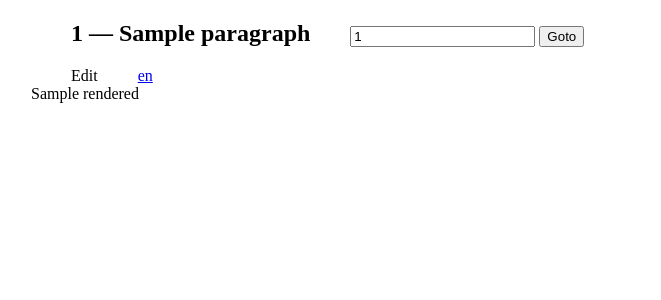
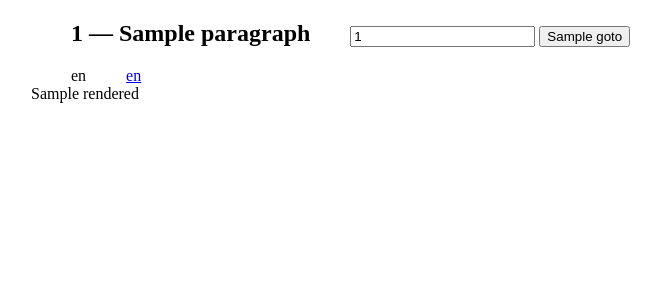
Before and after one commit to DobriniaMerk/EndlessQuest, a Flask app: template questsite/templates/paragraph/show.html in a window 1280 px wide. Shown: the top 300 px of the page, without its empty margins (309-970 px from the left). Run offline with Flask 3, Linux system fonts and the light colour scheme; the template is opened without the code that fills it: most values are stand-ins (such as "Sample title", 1, 10 or a date in 2020).

Commit message:
Localisation in the names

```diff
--- a/questsite/templates/paragraph/edit.html
+++ b/questsite/templates/paragraph/edit.html
@@ -1,7 +1,7 @@
 {% extends 'base.html' %}
 
 {% block header %}
-    <li><h1>{% block title %}Edit Paragraph{% endblock %}</h1>
+    <li><h1>{% block title %} {{ locale['edittitle'] }} {% endblock %}</h1>
 {% endblock %}
 
 {% block content %}
--- a/questsite/templates/paragraph/show.html
+++ b/questsite/templates/paragraph/show.html
@@ -1,19 +1,18 @@
 {% extends 'base.html' %}
-
 {% block title %}Paragraph{% endblock %}
 
 {% block header %}
     <li><h1>{{ paragraph['id'] }} — {{ paragraph['title'] }}</h1>
-    <li><form method="post">
+    <li class="right"><form method="post">
         <input name="id" type="number" min="0"  value="{{ paragraph['id'] }}" required>
-        <input type="submit" value="Goto">
+        <input type="submit" value="{{ locale['goto'] }}">
     </form>
     {% if paragraph['protected'] == 0 %}
-        <li><a class="edit" href="{{ url_for('paragraph.edit', lang=paragraph['lang'], id=paragraph['id']) }}">{% if exists %} Edit {% else %} Add {% endif %}</a>
+        <li class="right"><a class="edit" href="{{ url_for('paragraph.edit', lang=paragraph['lang'], id=paragraph['id']) }}">{% if exists %} {{ locale['edit'] }} {% else %} {{ locale['add'] }} {% endif %}</a>
     {% else %}
-        <li><a>Edit</a>
+        <li class="right"><a>{{ locale[edit] }}</a>
     {% endif %}
-    <li><a class="lang" href="{{ url_for('paragraph.show', lang=('en' if paragraph['lang'] == 'ru' else 'ru'), id=paragraph['id']) }}">{% if paragraph['lang'] == 'en' %} ru {% else %} en {% endif %}</a>
+    <li class="right"><a class="lang" href="{{ url_for('paragraph.show', lang=('en' if paragraph['lang'] == 'ru' else 'ru'), id=paragraph['id']) }}">{% if paragraph['lang'] == 'en' %} ru {% else %} en {% endif %}</a>
 {% endblock %}
 
 {% block content %}
```
